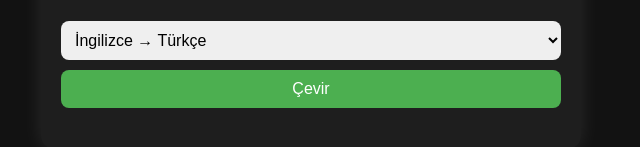
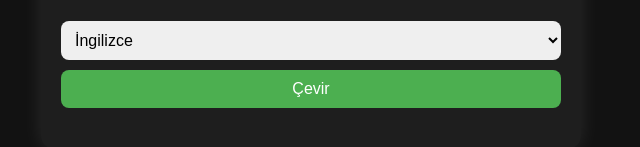
Before and after one commit to Tuhfe/globalLENS, a plain HTML site: page index.html in a window 1280 px wide. Shown: the part 467-614 px from the top of the page, 329-969 px from the left. Drawn offline with Linux system fonts and the light colour scheme.

Commit message:
Update index.html

```diff
--- a/index.html
+++ b/index.html
@@ -2,22 +2,22 @@
 <html lang="en">
 <head>
   <meta charset="UTF-8">
-  <meta name="viewport" content="width=device-width, initial-scale=1.0">
   <title>globalLENS</title>
   <link rel="stylesheet" href="style.css">
 </head>
 <body>
   <div class="container">
     <h1>globalLENS</h1>
-    <textarea id="inputText" placeholder="Metni buraya yaz..."></textarea>
+    <textarea id="textInput" placeholder="Metni buraya yaz..."></textarea>
 
-    <select id="langSelect">
-      <option value="en|tr">İngilizce → Türkçe</option>
-      <option value="tr|en">Türkçe → İngilizce</option>
+    <select id="languageSelect">
+      <option value="EN">İngilizce</option>
+      <option value="TR">Türkçe</option>
+      <option value="FR">Fransızca</option>
+      <option value="DE">Almanca</option>
     </select>
 
-    <button onclick="translateText()">Çevir</button>
-
+    <button id="translateBtn">Çevir</button>
     <div id="result"></div>
   </div>
 
```
